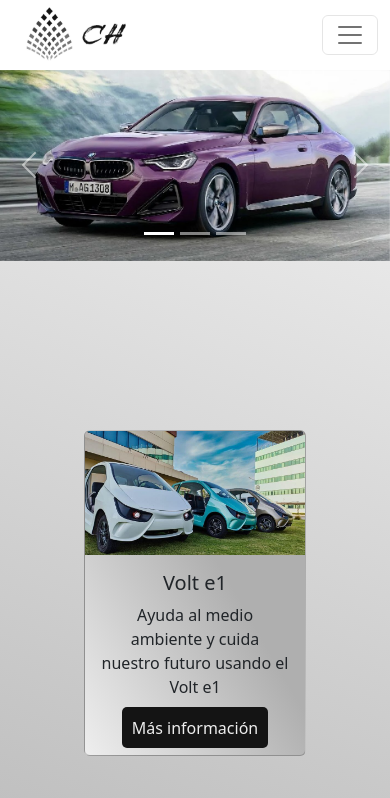
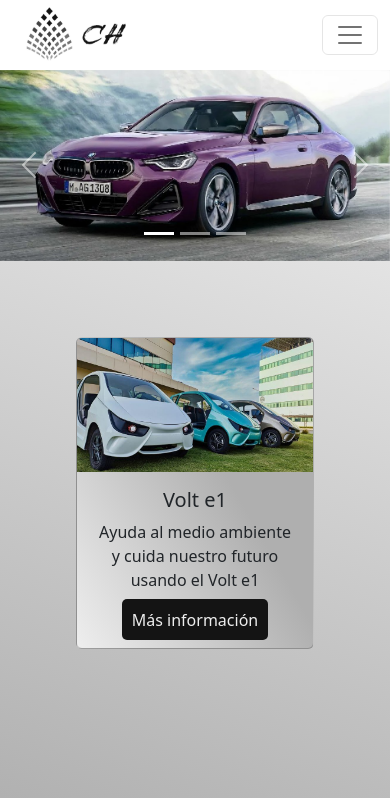
Before and after one commit to ValenCh/proyecto-final, a website: page index.html in a window 390 px wide. Shown: the top 798 px of the page. Drawn offline with nearby package versions, Linux system fonts and the light colour scheme.

Commit message:
arregle el mediaquery

```diff
--- a/scss/movile/movile.scss
+++ b/scss/movile/movile.scss
@@ -41,7 +41,12 @@
 }
 
 @media(max-width:576px) {
-
+    // index
+    .articulos{
+        .card {
+            margin: 9vh;
+            }
+    }
     // nosotros
     .table-responsive {
         display: block;
```
Also changed, not shown: css/style.css, 2 other files.
